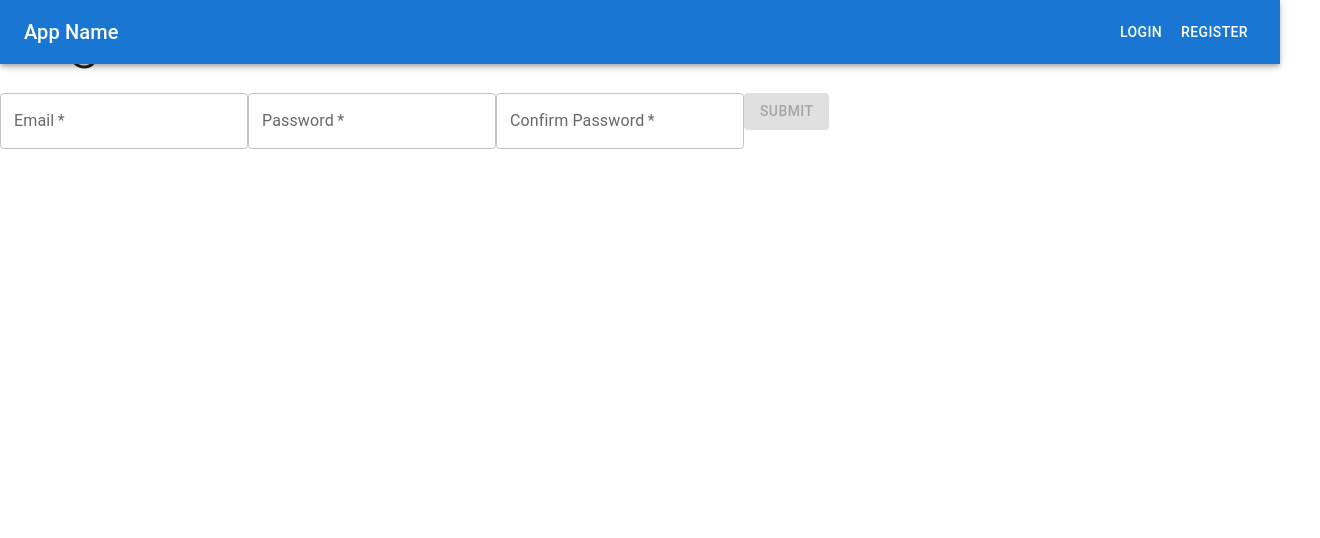
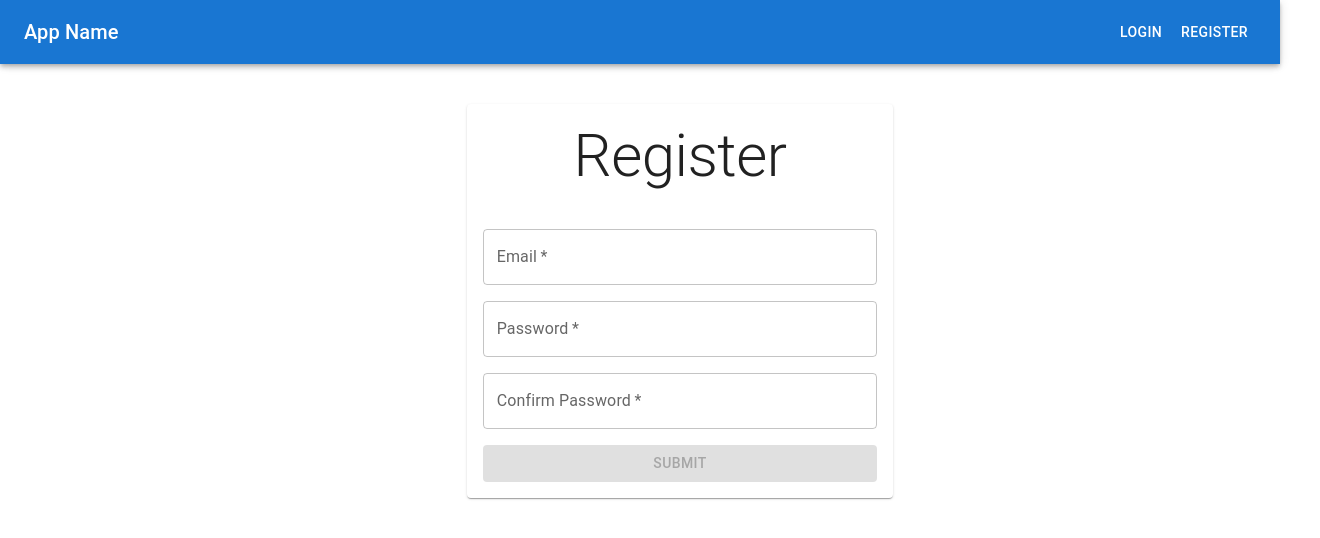
Before and after one commit to nikhilp5/CultureNet-FrontEnd, a React (Create React App) app: page / in a window 1280 px wide. Shown: the top 538 px of the page, 1320 px wide, since content can reach past the window. Built offline with nearby package versions, Linux system fonts and the light colour scheme.

Commit message:
Added card and grid to registration page

```diff
--- a/src/components/Navbar.jsx
+++ b/src/components/Navbar.jsx
@@ -49,7 +49,7 @@ function Navbar(props) {
   return (
     <Box sx={{ display: 'flex' }}>
       <CssBaseline />
-      <AppBar component="nav">
+      <AppBar component="nav" position='sticky'>
         <Toolbar>
           <IconButton
             color="inherit"
--- a/src/pages/Registration.jsx
+++ b/src/pages/Registration.jsx
@@ -1,10 +1,9 @@
 import { forwardRef, useState } from "react";
 import TextField from '@mui/material/TextField';
-import { Box, Snackbar, Typography } from "@mui/material";
-import { styled } from '@mui/material/styles';
-import Paper from '@mui/material/Paper';
+import { Card, Snackbar, Typography } from "@mui/material";
 import LoadingButton from '@mui/lab/LoadingButton';
 import MuiAlert from '@mui/material/Alert';
+import Grid from '@mui/material/Grid';
 
 
 const users = require("../data/db.json");
@@ -32,25 +31,18 @@ const Registration = () => {
     return <MuiAlert elevation={6} ref={ref} variant="filled" {...props} />;
   });
 
-  const Item = styled(Paper)(({ theme }) => ({
-    backgroundColor: theme.palette.mode === 'dark' ? '#1A2027' : '#fff',
-    ...theme.typography.body2,
-    padding: theme.spacing(1),
-    textAlign: 'center',
-    color: theme.palette.text.secondary,
-  }));
-
   const emailRegex = /^[\w-\.]+@([\w-]+\.)+[\w-]{2,4}$/g;
   const passwordRegex = /^(?=.*[a-z])(?=.*[A-Z])(?=.*\d)(?=.*[@$!%*?&])[A-Za-z\d@$!%*?&]{8,}$/g;
 
   const handleSubmit = (e) => {
     console.log(form);
 
+
     setIsPending(true);
 
     if (!Object.values(users).includes(form.email)) {
+      let data = { email: form.email, password: form.password };
       setIsPending(false);
-      console.log('new user added');
       setForm({ ...defaultForm });
       setOpen(true);
     }
@@ -90,13 +82,19 @@ const Registration = () => {
 
 
   return (
-    <Box sx={{ width: '100%' }}>
-      <Typography variant="h2" gutterBottom>
+    <Grid container sx={{ margin: 5 }}>
+      {/* <form onSubmit={handleSubmit}> */}
+      <Grid item xs={1} md={4}></Grid>
+      <Grid item xs={10} md={4}>
+        <Card sx={{ padding: 2 }}>
+          <Grid container direction="column" spacing={2}>
+            <Grid item>
+              <Typography variant="h2" align="center" gutterBottom>
                 Register
               </Typography>
-      {/* <Stack> */}
-      <form onSubmit={handleSubmit}>
-        {/* <Item > */}
+            </Grid>
+
+            <Grid item>
               <TextField
                 required
                 id="email"
@@ -106,9 +104,10 @@ const Registration = () => {
                 onChange={validate}
                 helperText={error.email ? "Invalid email format." : ""}
                 value={form.email}
+                fullWidth
               />
-        {/* </Item>
-          <Item> */}
+            </Grid>
+            <Grid item>
               <TextField
                 required
                 id="password"
@@ -119,9 +118,10 @@ const Registration = () => {
                 onChange={validate}
                 helperText={error.password ? "Invalid password." : ""}
                 value={form.password}
+                fullWidth
               />
-        {/* </Item>
-          <Item> */}
+            </Grid>
+            <Grid item>
               <TextField
                 required
                 id="confirmPassword"
@@ -132,34 +132,31 @@ const Registration = () => {
                 onChange={validate}
                 helperText={error.confirmPassword ? "Passwords do not match." : ""}
                 value={form.confirmPassword}
+                fullWidth
               />
-        {/* </Item>
-          <Item> */}
-        {/* <Button
+            </Grid>
+            <Grid item>
+              <LoadingButton
+                type="submit"
+                onClick={handleSubmit}
+                loading={isPending}
+                disabled={Object.keys(error).some(k => error[k]) || Object.keys(form).some(k => !form[k])}
                 variant="contained"
-          onClick={handleSubmit}
-          disabled={Object.keys(error).some(k => error[k])}>Submit</Button> */}
-
-        <LoadingButton
-          loading={isPending}
-          // loadingPosition="start"
-          onClick={handleSubmit}
-          disabled={Object.keys(error).some(k => error[k]) || Object.keys(form).some(k => !form[k])}
-          // startIcon={<SaveIcon />}
-          variant="contained"
+                fullWidth
               >
                 Submit
               </LoadingButton>
-        {/* </Item> */}
-      </form>
-      {/* </Stack> */}
+            </Grid>
+          </Grid>
+        </Card>
         <Snackbar open={open} autoHideDuration={6000} onClose={handleClose}>
           <Alert onClose={handleClose} severity="success" sx={{ width: '100%' }}>
-          This is a success message!
+            User registration successful.
           </Alert>
         </Snackbar>
-      {/* <Alert severity="success">This is a success message!</Alert> */}
-    </Box >
+      </Grid>
+    </Grid >
+
   );
 };
 
```
Lines whose indentation alone changed are shown as unchanged.
